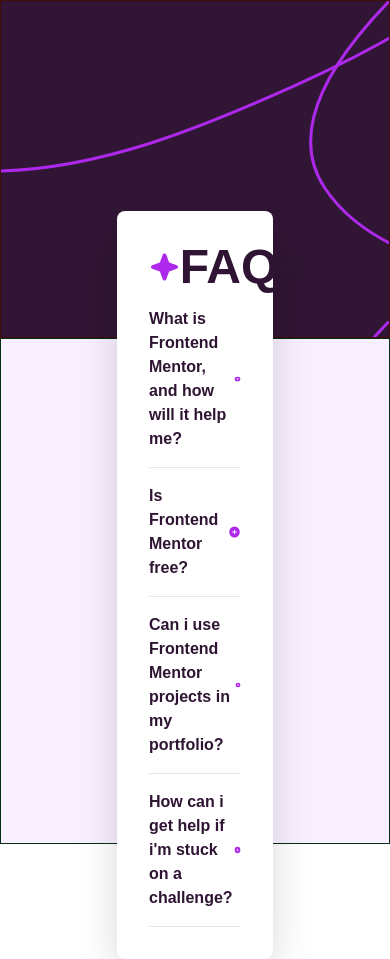
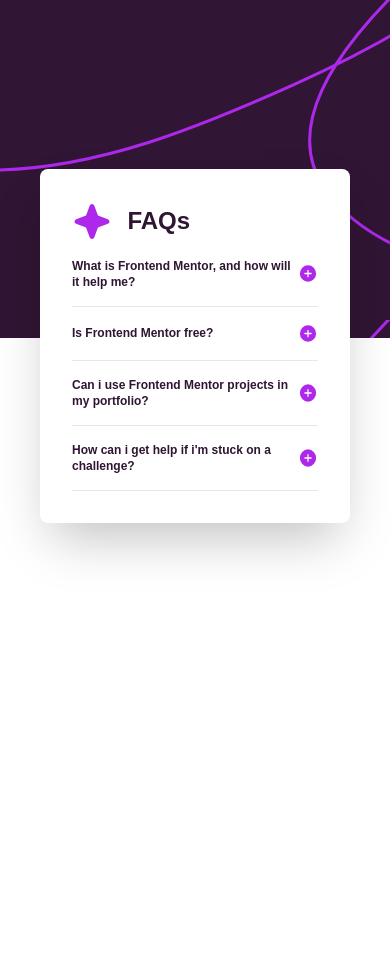
Before and after one commit to Lansa-18/Faq-Accordion-React, a React (Create React App) app: page / in a window 390 px wide. After the commit the page ends 844 px from the top, so only its background shows below. Built offline with nearby package versions, Linux system fonts and the light colour scheme.

Commit message:
working on responsiveness

```diff
--- a/src/App.js
+++ b/src/App.js
@@ -7,8 +7,8 @@
 export default function App() {
   return (
     <div className="flex flex-col h-screen font-work-sans">
-      <div className="bg-pattern border h-2/5 border-red-950"></div>
-      <div className="text-blue-900 border h-3/5 border-green-950 bg-light-pink"></div>
+      <div className="bg-pattern h-2/5 border-red-950"></div>
+      <div className="bg-light-pink"></div>
       <Faq />
     </div>
   );
@@ -18,10 +18,10 @@
   const [curOpen, setCurOpen] = useState(null);
 
   return (
-    <div className="absolute top-1/4 left-1/2 transform -translate-x-1/2 bg-white w-2/5 p-8 shadow-2xl rounded-lg">
-      <div className="flex items-center0 w-1/3 justify-between">
+    <div className="absolute top-20% left-1/2 transform -translate-x-1/2 bg-white min-w-310 md:min-w-420 w-1/2 900:w-2/5  xl:w-2/5 p-8 shadow-2xl rounded-lg">
+      <div className="flex items-center w-48% 900:w-1/4 justify-between">
         <img src={iconStar} alt="icon-star"></img>
-        <h1 className="font-bold text-dark-purple text-5xl">FAQs</h1>
+        <h1 className="font-bold text-dark-purple text-2xl sm:text-3xl md:text-6xl">FAQs</h1>
       </div>
 
       <Items
@@ -84,17 +84,17 @@
   const isOpen = curOpen === index;
 
   function handleIsOpen() {
-    onCurOpen(index);
+    onCurOpen(index === curOpen ? null : index);
   }
 
   return (
     <div>
       <section className="border-b py-4">
         <div className="flex items-center justify-between">
-          <h3 className="text-dark-purple hover:text-bright-purple cursor-pointer text-1xl font-semibold">
+          <h3 className="basis-11/12 text-dark-purple hover:text-bright-purple cursor-pointer 900:text-base text-xs font-semibold">
             {text}
           </h3>
-          <div onClick={handleIsOpen}>
+          <div className='basis-1/12' onClick={handleIsOpen}>
             {isOpen ? (
               <img src={iconMinus} alt="icon-minus"></img>
             ) : (
--- a/tailwind.config.js
+++ b/tailwind.config.js
@@ -4,16 +4,16 @@
     "./src/**/*.{js,jsx,ts,tsx}",
   ],
   theme: {
+    screens: {
+      '900': '900px',
+    },
     extend: {
       backgroundImage: theme => ({
         'pattern': "url(./assets/images/background-pattern-desktop.svg)"
       }),
-      height: {
-        '2/5': '40%',
-        '3/5': '60%',
-      },
       width: {
         '30': '30%',
+        '48%': '48%',
       },
       backgroundColor: {
         'light-pink': 'hsl(275, 100%, 97%)',
@@ -28,7 +28,14 @@
       },
       fontFamily: {
         'work-sans': ['"Work Sans"', 'sans-serif'],
-      }
+      },
+      minWidth: {
+        '420': '420px',
+        '310': '310px',
+      },
+      inset: {
+        '20%': '20%',
+      },
     },
   },
   plugins: [],
```
